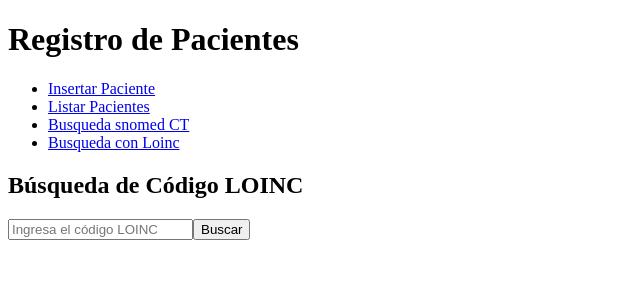
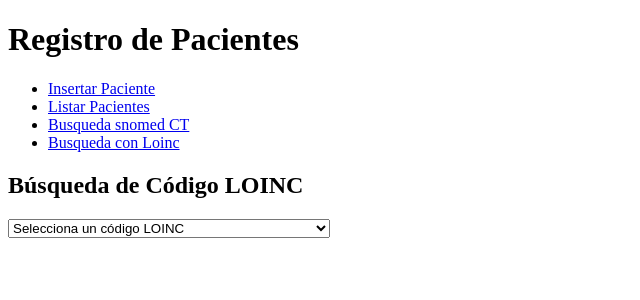
Before and after one commit to adolfo-ajucum/fhir-patient-app, a React (Vite) app: page /loinc in a window 1280 px wide. Shown: the top 300 px of the page, without its empty margins (0-640 px from the left). Built offline with nearby package versions, Linux system fonts and the light colour scheme.

Commit message:
feat: Implement LOINC code selection and enhance data fetching logic

```diff
--- a/src/Loinc/Loinc.jsx
+++ b/src/Loinc/Loinc.jsx
@@ -1,4 +1,4 @@
-import React, { useState } from 'react';
+import React, { useState, useEffect } from 'react';
 import axios from 'axios';
 
 const LoincCodeLookup = () => {
@@ -7,6 +7,35 @@ const LoincCodeLookup = () => {
   const [error, setError] = useState(null);
   const [loading, setLoading] = useState(false);
 
+  const loincCodes = [
+    { code: '8310-5', label: 'Temperatura corporal' },
+    { code: '8867-4', label: 'Frecuencia cardíaca' },
+    { code: '9279-1', label: 'Frecuencia respiratoria' },
+    { code: '8480-6', label: 'Presión arterial sistólica' },
+    { code: '8462-4', label: 'Presión arterial diastólica' },
+    { code: '59408-5', label: 'Saturación de oxígeno en sangre' },
+    { code: '8302-2', label: 'Estatura' },
+    { code: '29463-7', label: 'Peso' },
+    { code: '39156-5', label: 'Índice de masa corporal' },
+    { code: '718-7', label: 'Hemoglobina' },
+    { code: '2339-0', label: 'Glucosa en sangre' },
+    { code: '2093-3', label: 'Colesterol total' },
+    { code: '2085-9', label: 'Colesterol HDL' },
+    { code: '2089-1', label: 'Colesterol LDL' },
+    { code: '2571-8', label: 'Triglicéridos' },
+    { code: '2951-2', label: 'Sodio en sangre' },
+    { code: '2823-3', label: 'Potasio en sangre' },
+    { code: '2160-0', label: 'Creatinina' },
+    { code: '3094-0', label: 'Nitrógeno ureico en sangre' },
+    { code: '3016-3', label: 'Hormona estimulante de la tiroides (TSH)' },
+    { code: '4548-4', label: 'Hemoglobina A1c' },
+    { code: '30522-7', label: 'Proteína C reactiva' },
+    { code: '14682-9', label: 'Vitamina D' },
+    { code: '2744-1', label: 'pH arterial' },
+    { code: '2019-8', label: 'pCO2 arterial' },
+    { code: '2703-7', label: 'pO2 arterial' },
+    { code: '2028-9', label: 'Bicarbonato' },
+  ];
 
   const fetchLoincData = async (loincCode) => {
     setLoading(true);
@@ -17,62 +46,31 @@ const LoincCodeLookup = () => {
     console.log('Fetching URL:', url);
 
     try {
-      const response = await axios.get(url, {
-        headers: {
-
-        }
-      });
-
-
+      const response = await axios.get(url);
       const result = response.data;
-
-      const {parameter} = result;
-
+      const { parameter } = result;
       const designations = parameter.filter(item => item.name === "designation");
-
       const resultado = designations.find(designation => {
         const language = designation.part.find(part => part.name === "language" && part.valueCode === "es-MX");
         return language !== undefined;
-        });
+      });
 
-      // Accedemos a `valueString`
       const valuePart = resultado.part.find(part => part.name === "value");
       const valueString = valuePart ? valuePart.valueString : null;
+      const valueStringArray = valueString ? valueString.split(":") : [];
 
-      // Split the string into an array of strings
-      const valueStringArray = valueString.split(":");
-
-
-      // Extraer los parámetros necesarios
       const extractedData = {
         code: loincCode,
-        nombreComunLargo: valueString,
-        componente: valueStringArray[0],
-        propiedad: valueStringArray[1],
-        intervalo: valueStringArray[2],
-        sistema: valueStringArray[3],
-        escala: valueStringArray[4],
-        metodo: valueStringArray[5],
-        // Clase
-        clase: result.parameter.find(param => {
-          return param.name === 'property' && param.part.some(part => {
-            return part.name === 'code' && part.valueCode === 'CLASS';
-          });
-        })?.part.find(part => part.name === 'value')?.valueCoding?.display || "N/A",
-
-
-        // Unidades de Medida
-        unidades: result.parameter.find(param => {
-          return param.name === 'property' && param.part.some(part => {
-            return part.name === 'code' && part.valueCode === 'EXAMPLE_UCUM_UNITS';
-          });
-        })?.part.find(part => part.name === 'value')?.valueString || "N/A",
-
-        order: result.parameter.find(param => {
-          return param.name === 'property' && param.part.some(part => {
-            return part.name === 'code' && part.valueCode === 'ORDER_OBS';
-          });
-        })?.part.find(part => part.name === 'value')?.valueString || "N/A",
+        nombreComunLargo: valueString || 'No disponible',
+        componente: valueStringArray[0] || 'N/A',
+        propiedad: valueStringArray[1] || 'N/A',
+        intervalo: valueStringArray[2] || 'N/A',
+        sistema: valueStringArray[3] || 'N/A',
+        escala: valueStringArray[4] || 'N/A',
+        metodo: valueStringArray[5] || 'N/A',
+        clase: result.parameter.find(param => param.name === 'property' && param.part.some(part => part.name === 'code' && part.valueCode === 'CLASS'))?.part.find(part => part.name === 'value')?.valueCoding?.display || "N/A",
+        unidades: result.parameter.find(param => param.name === 'property' && param.part.some(part => part.name === 'code' && part.valueCode === 'EXAMPLE_UCUM_UNITS'))?.part.find(part => part.name === 'value')?.valueString || "N/A",
+        order: result.parameter.find(param => param.name === 'property' && param.part.some(part => part.name === 'code' && part.valueCode === 'ORDER_OBS'))?.part.find(part => part.name === 'value')?.valueString || "N/A",
       };
 
       setData(extractedData);
@@ -83,26 +81,23 @@ const LoincCodeLookup = () => {
     }
   };
 
-  // Manejar el envío del formulario de búsqueda
-  const handleSearch = (e) => {
-    e.preventDefault();
-    if (code.trim() !== '') {
-      fetchLoincData(code.trim());
+  useEffect(() => {
+    if (code) {
+      fetchLoincData(code);
     }
-  };
+  }, [code]);
 
   return (
     <div>
       <h2>Búsqueda de Código LOINC</h2>
-      <form onSubmit={handleSearch}>
-        <input
-          type="text"
-          value={code}
-          onChange={(e) => setCode(e.target.value)}
-          placeholder="Ingresa el código LOINC"
-        />
-        <button type="submit">Buscar</button>
-      </form>
+      <select value={code} onChange={(e) => setCode(e.target.value)}>
+        <option value="">Selecciona un código LOINC</option>
+        {loincCodes.map((item) => (
+          <option key={item.code} value={item.code}>
+            {item.label} ({item.code})
+          </option>
+        ))}
+      </select>
 
       {loading && <p>Cargando...</p>}
       {error && <p>Error: {error}</p>}
```
